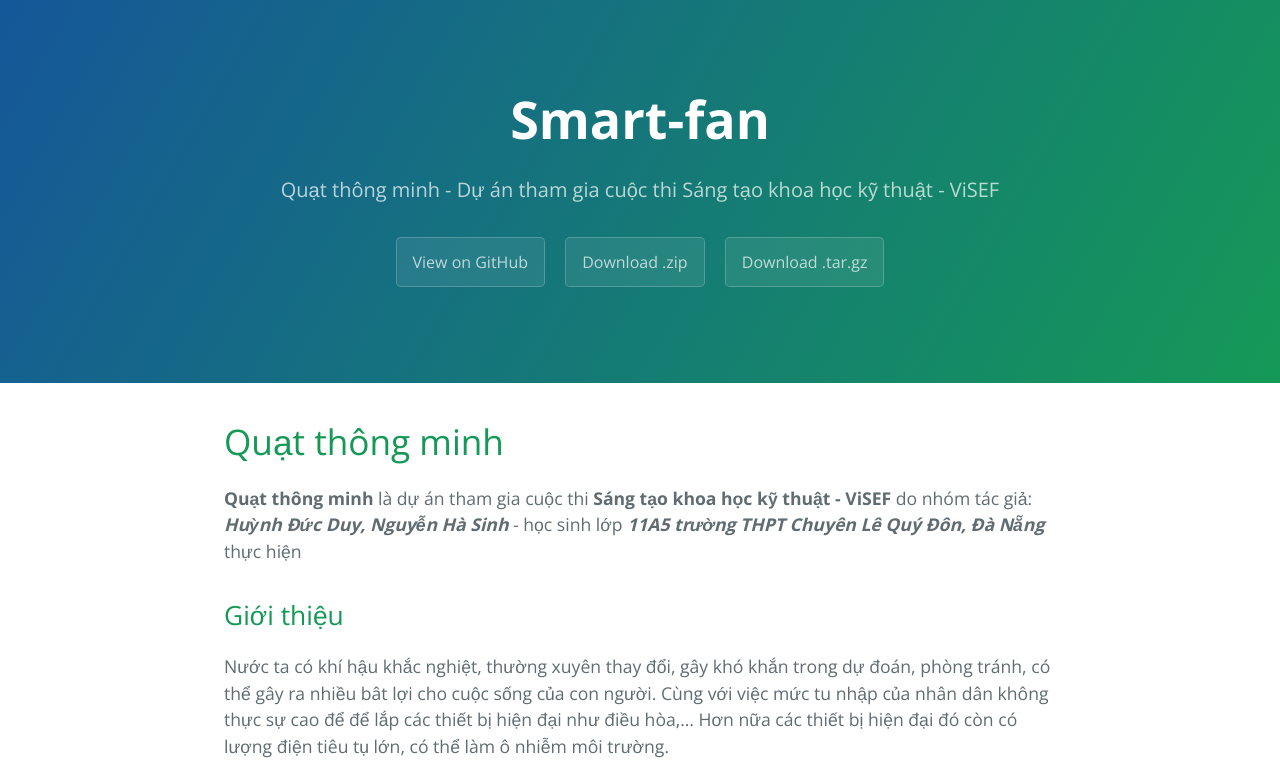
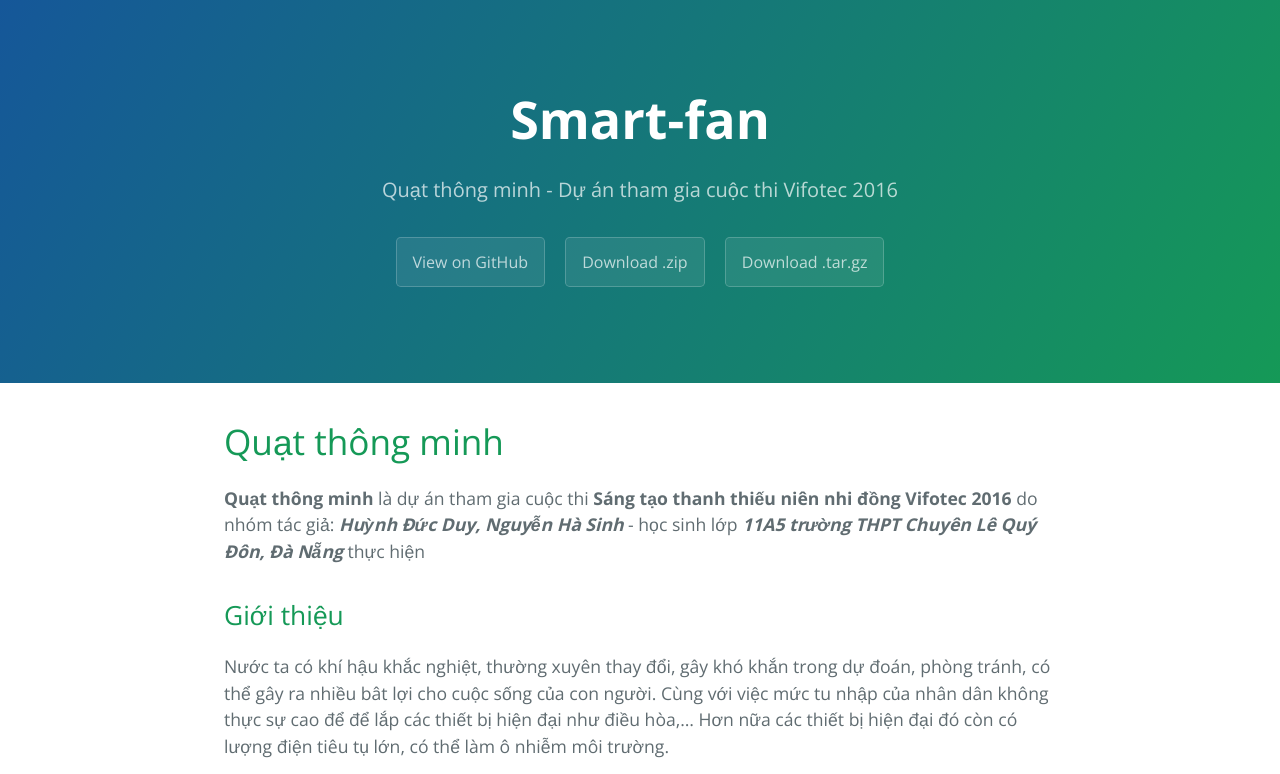
Before and after one commit to huynhducduy/smart-fan, a plain HTML site: page index.html in a window 1280 px wide. Shown: the top 774 px of the page. Drawn offline with nearby package versions, Linux system fonts and the light colour scheme.

Commit message:
Update index.html

```diff
--- a/index.html
+++ b/index.html
@@ -12,7 +12,7 @@
   <body>
     <section class="page-header">
       <h1 class="project-name">Smart-fan</h1>
-      <h2 class="project-tagline">Quạt thông minh - Dự án tham gia cuộc thi Sáng tạo khoa học kỹ thuật - ViSEF</h2>
+      <h2 class="project-tagline">Quạt thông minh - Dự án tham gia cuộc thi Vifotec 2016</h2>
       <a href="https://github.com/h2dvnnet/smart-fan" class="btn">View on GitHub</a>
       <a href="https://github.com/h2dvnnet/smart-fan/zipball/master" class="btn">Download .zip</a>
       <a href="https://github.com/h2dvnnet/smart-fan/tarball/master" class="btn">Download .tar.gz</a>
@@ -22,7 +22,7 @@
       <h1>
 <a id="quạt-thông-minh" class="anchor" href="#qu%E1%BA%A1t-th%C3%B4ng-minh" aria-hidden="true"><span class="octicon octicon-link"></span></a>Quạt thông minh</h1>
 
-<p><strong>Quạt thông minh</strong> là dự án tham gia cuộc thi <strong>Sáng tạo khoa học kỹ thuật - ViSEF</strong> do nhóm tác giả: <strong><em>Huỳnh Đức Duy, Nguyễn Hà Sinh</em></strong> - học sinh lớp <strong><em>11A5 trường THPT Chuyên Lê Quý Đôn, Đà Nẵng</em></strong> thực hiện</p>
+<p><strong>Quạt thông minh</strong> là dự án tham gia cuộc thi <strong>Sáng tạo thanh thiếu niên nhi đồng Vifotec 2016</strong> do nhóm tác giả: <strong><em>Huỳnh Đức Duy, Nguyễn Hà Sinh</em></strong> - học sinh lớp <strong><em>11A5 trường THPT Chuyên Lê Quý Đôn, Đà Nẵng</em></strong> thực hiện</p>
 
 <h2>
 <a id="giới-thiệu" class="anchor" href="#gi%E1%BB%9Bi-thi%E1%BB%87u" aria-hidden="true"><span class="octicon octicon-link"></span></a>Giới thiệu</h2>
```
